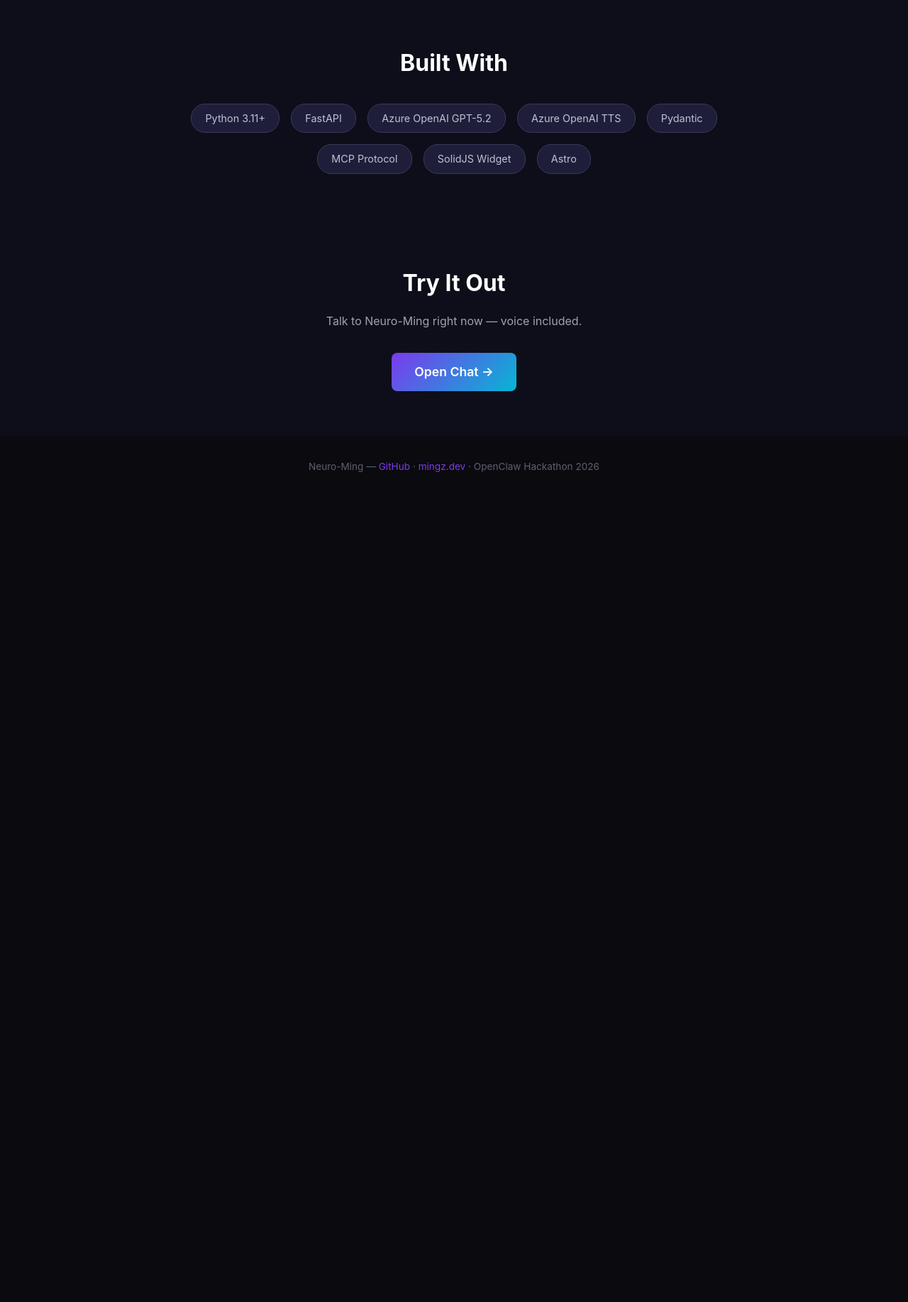
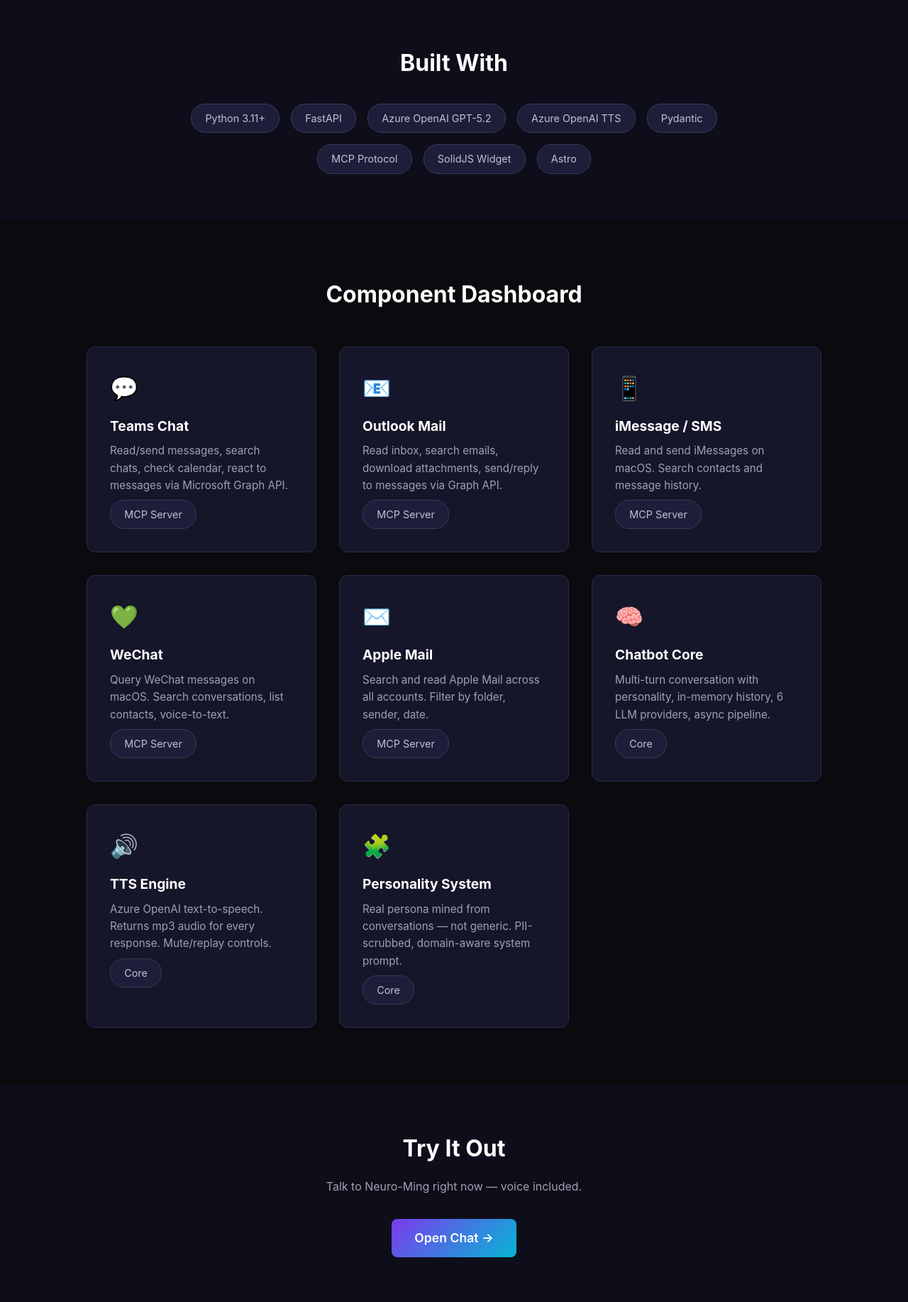
Before and after one commit to Mingz6/neuro-ming, a FastAPI app: page / in a window 1280 px wide. Shown: the part 2386-4220 px from the top of the page at 71% size. Before the commit the page ends 3051 px from the top, so only its background shows below. Run offline with FastAPI, Linux system fonts and the light colour scheme.

Commit message:
feat: add component dashboard to landing page

```diff
--- a/web/templates/landing.html
+++ b/web/templates/landing.html
@@ -266,6 +266,60 @@
         </div>
     </section>
 
+    <section class="features" id="components">
+        <h2>Component Dashboard</h2>
+        <div class="feature-grid">
+            <div class="feature-card">
+                <div class="icon">💬</div>
+                <h3>Teams Chat</h3>
+                <p>Read/send messages, search chats, check calendar, react to messages via Microsoft Graph API.</p>
+                <span class="badge" style="margin-top:0.5rem; display:inline-block;">MCP Server</span>
+            </div>
+            <div class="feature-card">
+                <div class="icon">📧</div>
+                <h3>Outlook Mail</h3>
+                <p>Read inbox, search emails, download attachments, send/reply to messages via Graph API.</p>
+                <span class="badge" style="margin-top:0.5rem; display:inline-block;">MCP Server</span>
+            </div>
+            <div class="feature-card">
+                <div class="icon">📱</div>
+                <h3>iMessage / SMS</h3>
+                <p>Read and send iMessages on macOS. Search contacts and message history.</p>
+                <span class="badge" style="margin-top:0.5rem; display:inline-block;">MCP Server</span>
+            </div>
+            <div class="feature-card">
+                <div class="icon">💚</div>
+                <h3>WeChat</h3>
+                <p>Query WeChat messages on macOS. Search conversations, list contacts, voice-to-text.</p>
+                <span class="badge" style="margin-top:0.5rem; display:inline-block;">MCP Server</span>
+            </div>
+            <div class="feature-card">
+                <div class="icon">✉️</div>
+                <h3>Apple Mail</h3>
+                <p>Search and read Apple Mail across all accounts. Filter by folder, sender, date.</p>
+                <span class="badge" style="margin-top:0.5rem; display:inline-block;">MCP Server</span>
+            </div>
+            <div class="feature-card">
+                <div class="icon">🧠</div>
+                <h3>Chatbot Core</h3>
+                <p>Multi-turn conversation with personality, in-memory history, 6 LLM providers, async pipeline.</p>
+                <span class="badge" style="margin-top:0.5rem; display:inline-block;">Core</span>
+            </div>
+            <div class="feature-card">
+                <div class="icon">🔊</div>
+                <h3>TTS Engine</h3>
+                <p>Azure OpenAI text-to-speech. Returns mp3 audio for every response. Mute/replay controls.</p>
+                <span class="badge" style="margin-top:0.5rem; display:inline-block;">Core</span>
+            </div>
+            <div class="feature-card">
+                <div class="icon">🧩</div>
+                <h3>Personality System</h3>
+                <p>Real persona mined from conversations — not generic. PII-scrubbed, domain-aware system prompt.</p>
+                <span class="badge" style="margin-top:0.5rem; display:inline-block;">Core</span>
+            </div>
+        </div>
+    </section>
+
     <section class="demo-section">
         <h2>Try It Out</h2>
         <p>Talk to Neuro-Ming right now — voice included.</p>
```
